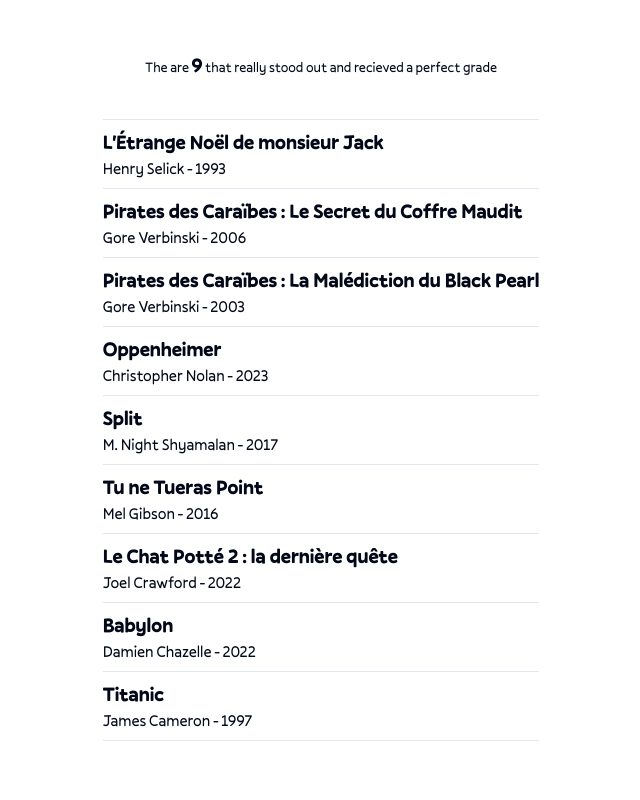
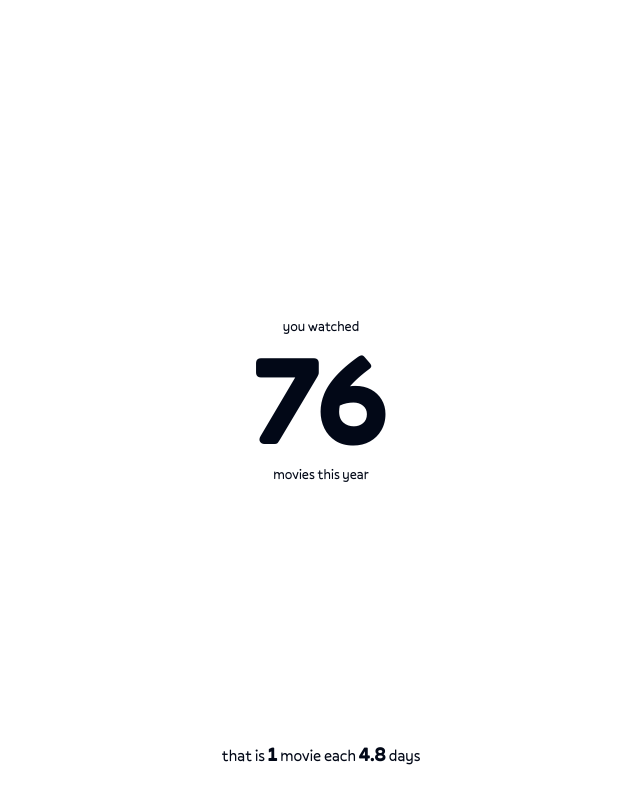
Before and after one commit to SimonMeia/movie-stats, a Vue app: page /story in a window 1280 px wide. Shown: the whole page, without its empty margins (319-959 px from the left). Built offline with nearby package versions, Linux system fonts and the light colour scheme.

Commit message:
change first step value

```diff
--- a/src/views/StoryView.vue
+++ b/src/views/StoryView.vue
@@ -28,7 +28,7 @@
 const isTimerRunning = ref(false)
 const graphDuration = ref(6000)
 const graphAdvancement = computed(() => (timer.value * 100) / graphDuration.value)
-const step = ref(10)
+const step = ref(1)
 
 let timerInterval = ref<NodeJS.Timeout | undefined>(undefined)
 
```
